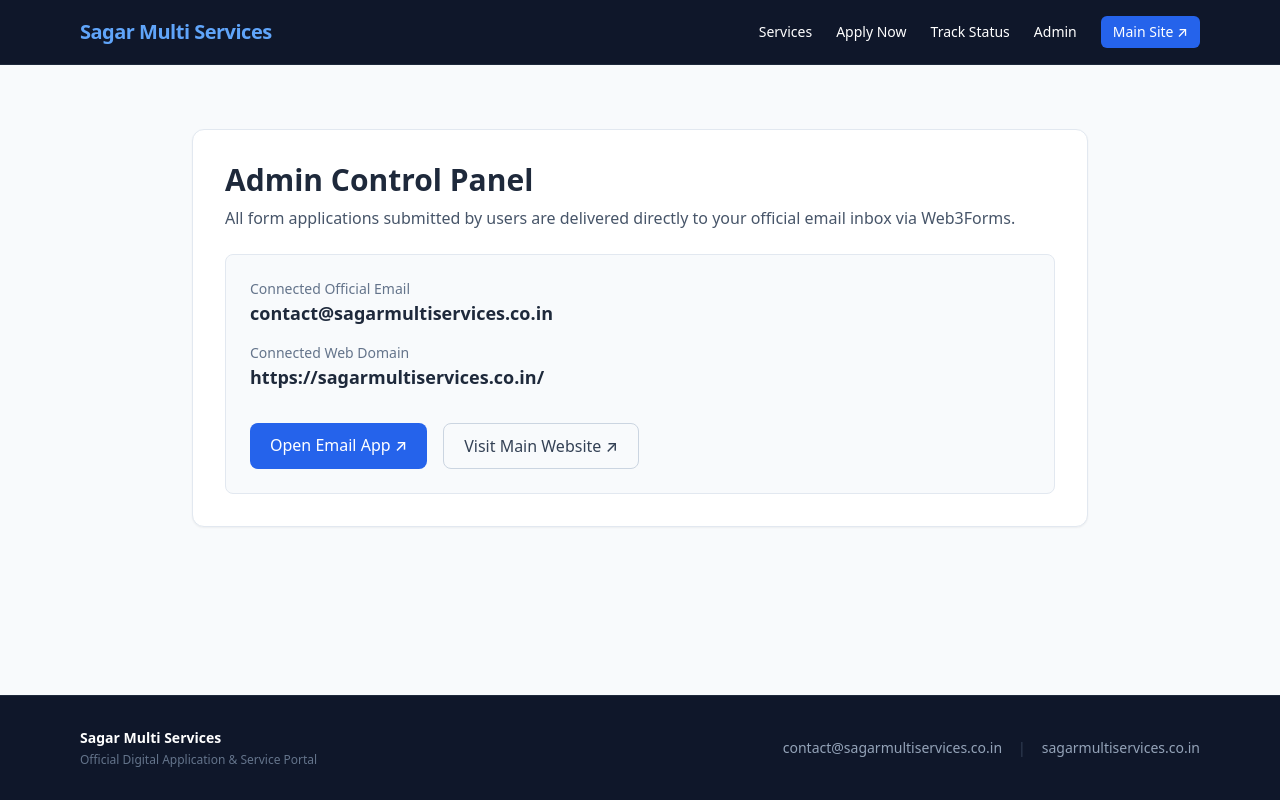
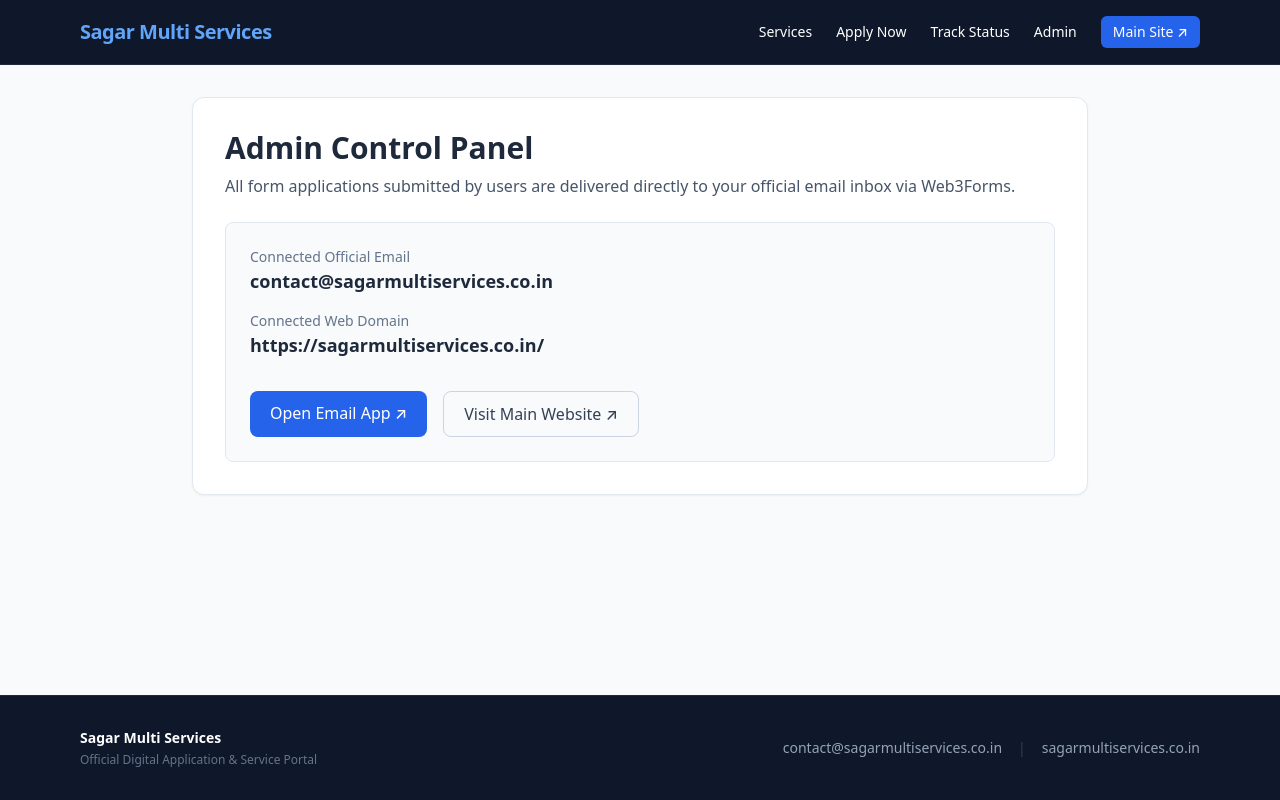
Before and after one commit to sagarmultiservices/sagar-multi-services, a Next.js app: page /sagar-multi-services/admin in a window 1280 px wide. Built offline with nearby package versions, Linux system fonts and the light colour scheme.

Commit message:
Refactor layout and update metadata for app
Updated metadata and layout structure for improved functionality and appearance.

```diff
--- a/app/layout.jsx
+++ b/app/layout.jsx
@@ -1,20 +1,29 @@
-import Navbar from "../components/Navbar";
-import Footer from "../components/Footer";
 import "./globals.css";
+import Navbar from "@/components/Navbar";
+import Footer from "@/components/Footer";
 
 export const metadata = {
-  title: "Sagar Multi Services | Online Applications",
-  description: "Official service request portal for Sagar Multi Services.",
+  title: "Sagar Multi Services",
+  description: "Official Application & Service Portal",
+  manifest: "/sagar-multi-services/manifest.json",
+  themeColor: "#2563eb",
+  appleWebApp: {
+    capable: true,
+    statusBarStyle: "default",
+    title: "Sagar Services",
+  },
 };
 
 export default function RootLayout({ children }) {
   return (
     <html lang="en">
-      <body className="bg-slate-50 text-slate-900 min-h-screen flex flex-col justify-between">
+      <head>
+        <link rel="manifest" href="/sagar-multi-services/manifest.json" />
+        <link rel="apple-touch-icon" href="/sagar-multi-services/icon-192.png" />
+      </head>
+      <body className="min-h-screen flex flex-col bg-slate-50 text-slate-900 antialiased">
         <Navbar />
-        <main className="container mx-auto px-4 py-8 flex-grow">
-          {children}
-        </main>
+        <main className="flex-grow">{children}</main>
         <Footer />
       </body>
     </html>
```
